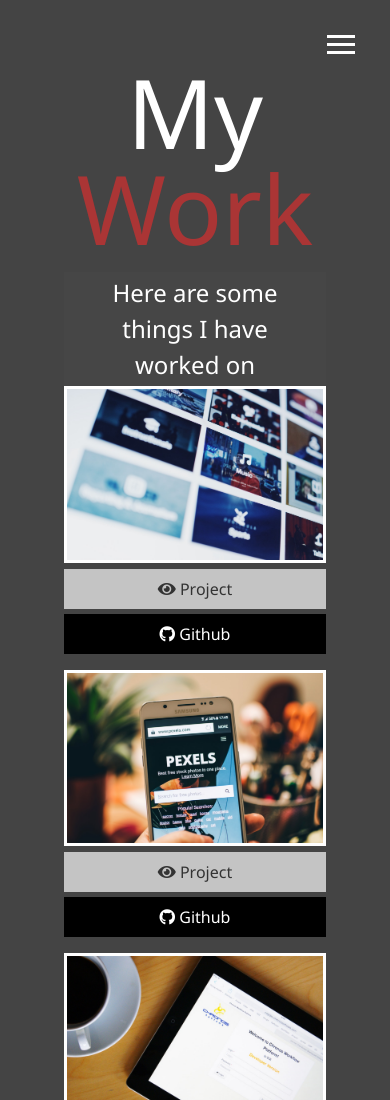
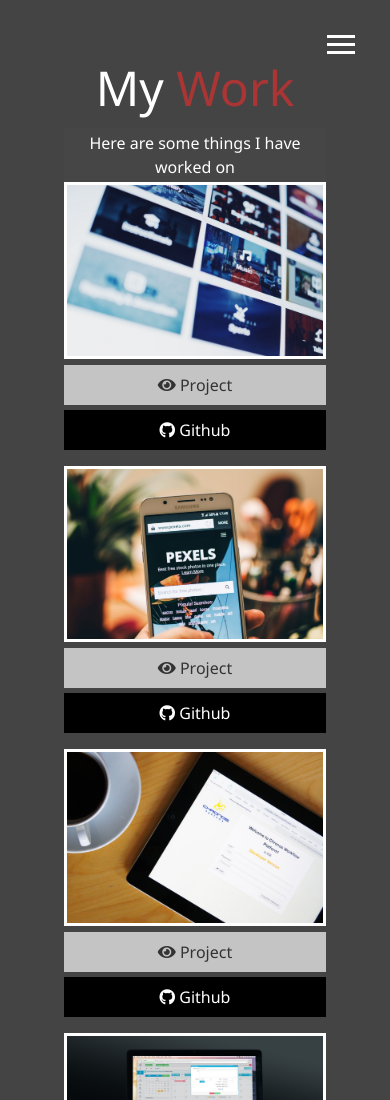
Before and after one commit to bmclela/portfolio, a website: page dist/work.html in a window 390 px wide. Shown: the top 1100 px of the page. Drawn offline with Linux system fonts and the light colour scheme.

Commit message:
updated font sizes to make mobile size responsive

```diff
--- a/scss/_mobile.scss
+++ b/scss/_mobile.scss
@@ -72,21 +72,29 @@
 @include mediaSm {
     main#home h1 {
         margin-top: 10vh;
-
-        &.lg-heading {
-            font-size: 4rem;
-        }
     }
 
+    h1.lg-heading {
+        font-size: 3rem;
+    }
+/*
     main#home h2 {
         &.sm-heading {
             font-size: 1rem;
         }
+    }
+*/
+    h2.sm-heading {
+        font-size: 1rem;
     }
 
     .projects {
         grid-template-columns: 1fr;
     }
 
+    .boxes div {
+        font-size: 1rem;
+    }
+
 
 }
```
Also changed, not shown: dist/contact.html, dist/css/main.css, dist/index.html.
